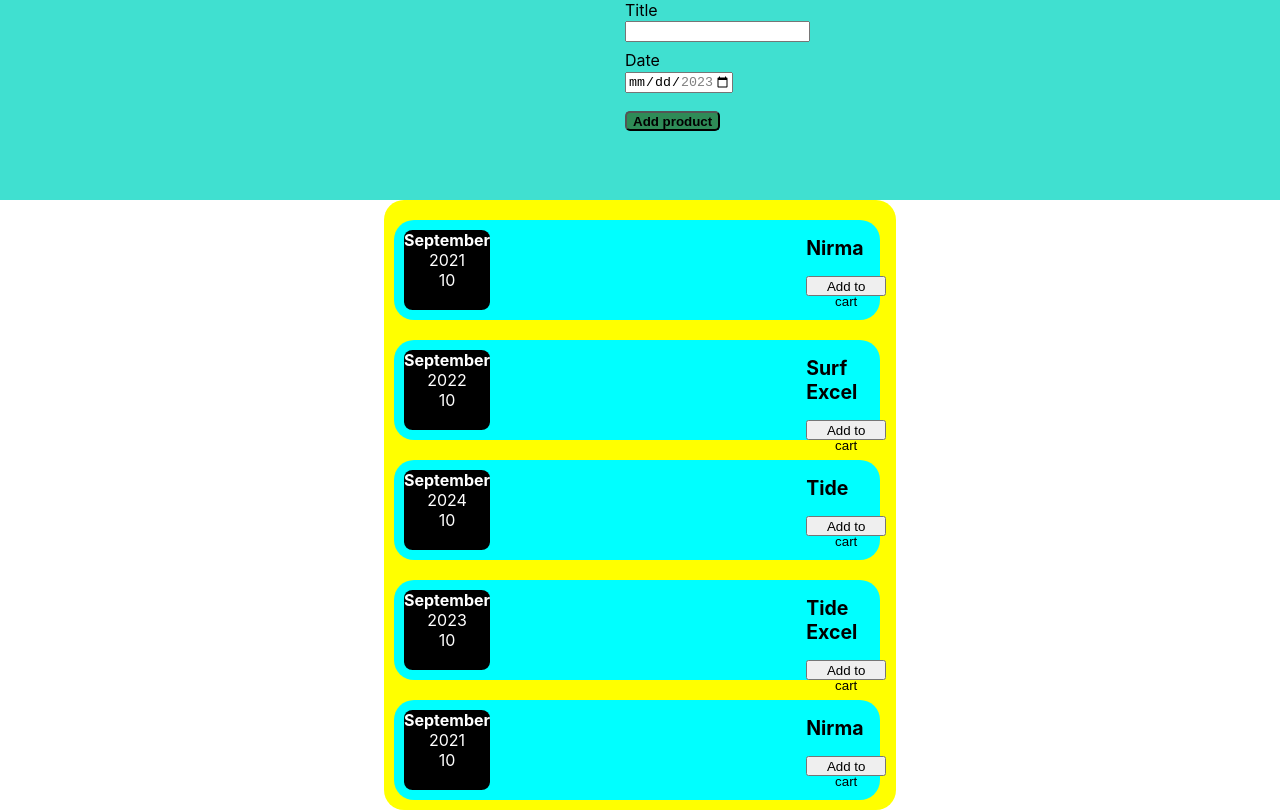
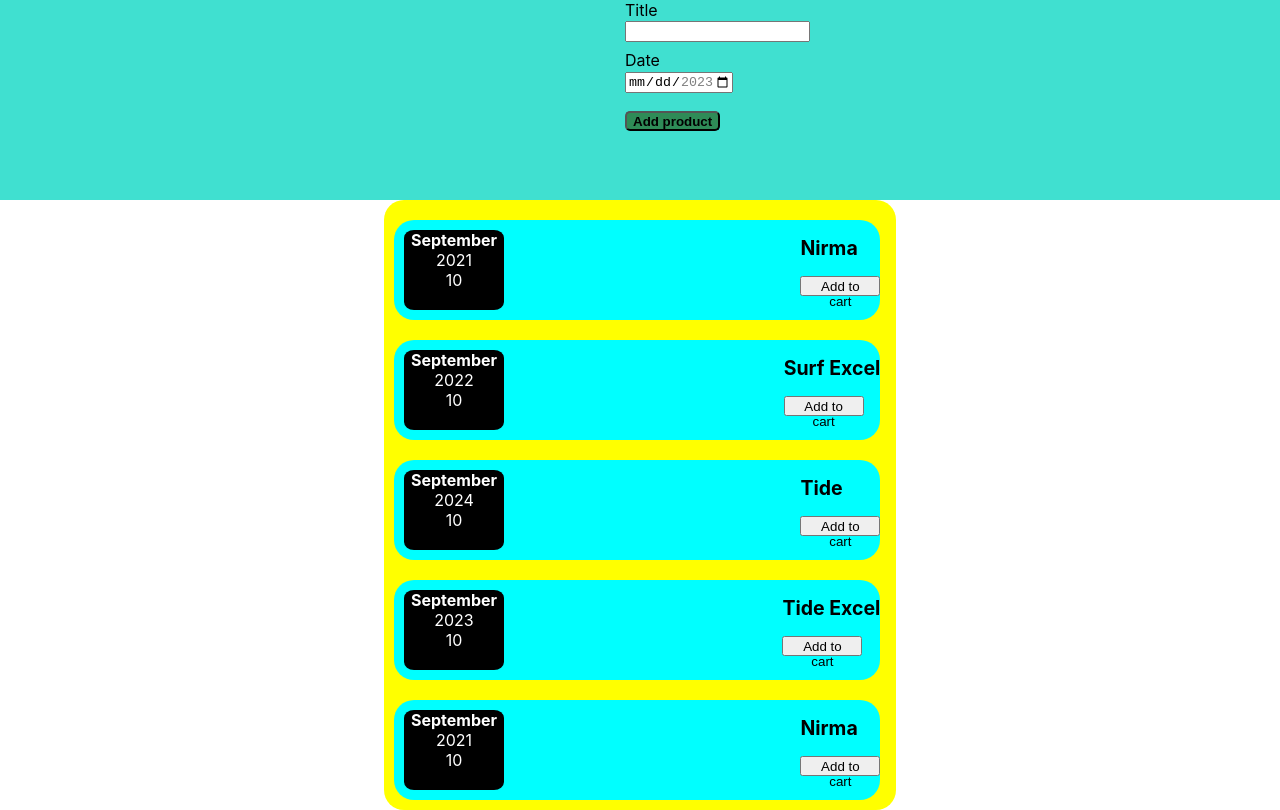
Before and after one commit to Sagar1329/demoapp, a React (Create React App) app: page / in a window 1280 px wide. Built offline with nearby package versions, Linux system fonts and the light colour scheme.

Commit message:
flex wrap

```diff
--- a/src/components/Card.css
+++ b/src/components/Card.css
@@ -2,7 +2,7 @@
     display: flex;
     flex-direction: column;
     flex-wrap: wrap;
-    width: 40%;
+    width: 40vw;
     padding-top: 10px;
     margin: auto;
     /* margin-left: 30vw; */
@@ -16,9 +16,11 @@
     width: 95%;
     height: 100px;
     display: flex;
+    flex-wrap: wrap-reverse;
     margin: 10px;
     background-color: aqua;
     border-radius: 20px;
+    justify-content: space-between;
 
 }
 
--- a/src/components/ProductDate.css
+++ b/src/components/ProductDate.css
@@ -4,7 +4,7 @@
     color: white;
     border-radius: 10%;
     margin: 10px;
-    margin-right: 65%;
+
     width: 100px;
     text-align: center;
 }
```
Also changed, not shown: src/components/ProductItem.js (+4 -4 lines).
